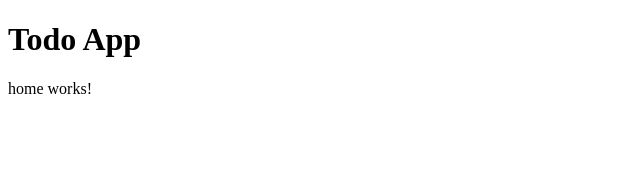
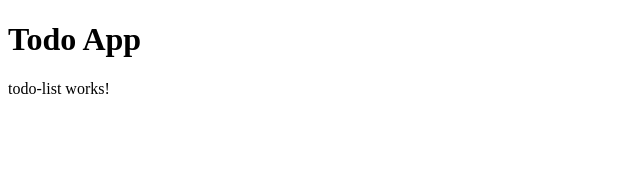
Before and after one commit to kasaharu/todo-app, an Angular app in the folder angular/todo-app/: page /home in a window 1280 px wide. Shown: the top 170 px of the page, without its empty margins (0-640 px from the left). Built offline with nearby package versions, Linux system fonts and the light colour scheme.

Commit message:
Page component で Container component を表示

```diff
--- a/angular/todo-app/src/app/pages/home/home.component.html
+++ b/angular/todo-app/src/app/pages/home/home.component.html
@@ -1,3 +1 @@
-<p>
-  home works!
-</p>
+<app-todo-list></app-todo-list>
```
